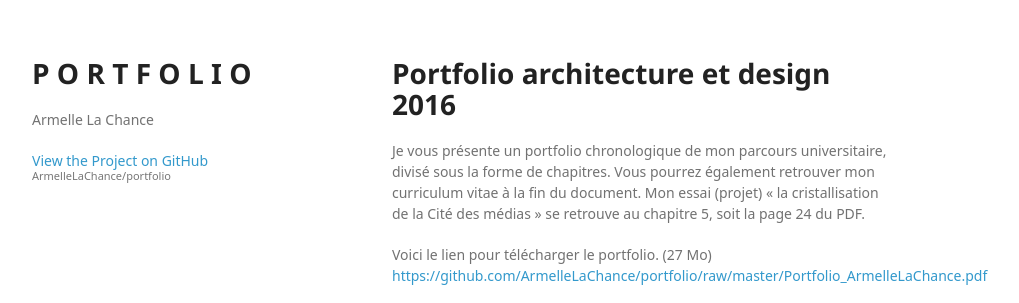
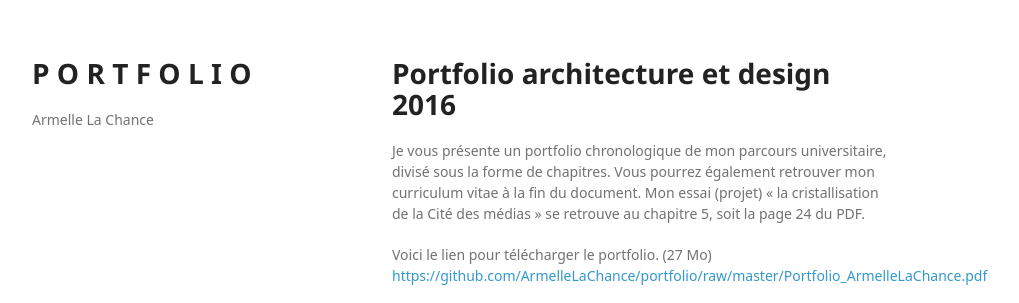
Before and after one commit to ArmelleLaChance/portfolio, a plain HTML site: page index.html in a window 1280 px wide. Shown: the top 303 px of the page, without its empty margins (178-1197 px from the left). Drawn offline with Linux system fonts and the light colour scheme; a web font is replaced by a local one.

Commit message:
Update index.html

```diff
--- a/index.html
+++ b/index.html
@@ -17,9 +17,6 @@
       <header>
         <h1>P O R T F O L I O </h1>
         <p>Armelle La Chance</p>
-
-        <p class="view"><a href="https://github.com/ArmelleLaChance/portfolio">View the Project on GitHub <small>ArmelleLaChance/portfolio</small></a></p>
-
       </header>
       <section>
         <h1>
```
